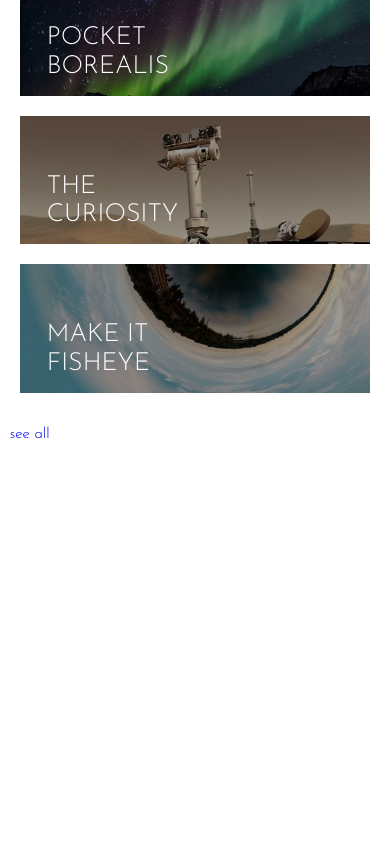
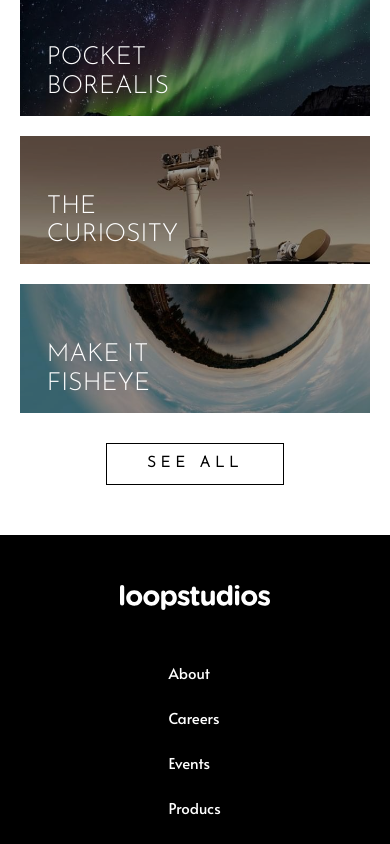
Before and after one commit to DavichoDev/loopstudios-landing-page, a website: page index.html in a window 390 px wide. Shown: the part 2258-3102 px from the top of the page. Before the commit the page ends 2751 px from the top, so only its background shows below. Drawn offline with Linux system fonts and the light colour scheme.

Commit message:
[FEAT] mobile version ready

```diff
--- a/index.html
+++ b/index.html
@@ -89,6 +89,36 @@
         </div>
     </section>
 
+    <footer class="footer">
+        <div class="footer-content contenedor">
+            <div class="logo">
+                <img src="build/img/logo.svg" alt="Logo Loopstudios">
+            </div>
+            <ul class="links">
+                <li>About</li>
+                <li>Careers</li>
+                <li>Events</li>
+                <li>Producs</li>
+                <li>Support</li>
+            </ul>
+            <div class="socials">
+                <div class="social">
+                    <i class="fa-brands fa-facebook-square"></i>
+                </div>
+                <div class="social">
+                    <i class="fa-brands fa-twitter"></i>
+                </div>
+                <div class="social">
+                    <i class="fa-brands fa-pinterest"></i>
+                </div>
+                <div class="social">
+                    <i class="fa-brands fa-instagram"></i>
+                </div>
+            </div>
+            <p class="copyright">&#169; 2022 Loopstudios. All rights reserved.</p>
+        </div>
+    </footer>
+
 </body>
 
 </html>
--- a/src/scss/app.scss
+++ b/src/scss/app.scss
@@ -2,3 +2,4 @@
 @use 'header';
 @use 'about';
 @use 'our-creations';
+@use 'footer';
--- /dev/null
+++ b/src/scss/footer/_footer.scss
@@ -0,0 +1,42 @@
+@use 'base/variables' as v;
+@use 'base/mixins' as m;
+
+.footer {
+    background-color: v.$black;
+    padding: 5rem 0 3.5rem 0;
+    .footer-content {
+        display: flex;
+        flex-direction: column;
+        align-items: center;
+        justify-content: center;
+        .logo {
+            width: 15rem;
+            padding-bottom: 2rem;
+        }
+        .links, .socials {
+            color: v.$white;
+        }
+        .links {
+            list-style: none;
+            padding: 2rem 0;
+            margin: 0;
+            li {
+                line-height: 3;
+                font-size: 1.5rem;
+            }
+        }
+        .socials {
+            display: flex;
+            justify-content: space-between;
+            font-size: 3rem;
+            gap: 2rem;
+            margin: 0 auto;
+            width: 50%;
+            padding: 1rem 0;
+        }
+        .copyright {
+            margin: 0;
+            font-size: 1.6rem;
+        }
+    }
+}
--- /dev/null
+++ b/src/scss/footer/_index.scss
@@ -0,0 +1 @@
+@forward 'footer';
--- a/src/scss/our-creations/_our-creations.scss
+++ b/src/scss/our-creations/_our-creations.scss
@@ -5,7 +5,10 @@
     margin-bottom: 5rem;
 
     .our-creations-content {
-
+        display: flex;
+        flex-direction: column;
+        align-items: center;
+        justify-content: center;
         .heading {
             font-size: 3.5rem;
             margin: 2rem 0;
@@ -14,7 +17,6 @@
 
         .creations {
             padding: 0 0 2rem 0;
-
             .creation {
                 padding: 1rem;
                 position: relative;
@@ -37,7 +39,8 @@
 
                 &::before {
                     content: "";
-                    background-color: rgba(0, 0, 0, .4);
+                    background-color: v.$black;
+                    opacity: .4;
                     position: absolute;
                     top: 0;
                     right: 0;
@@ -47,7 +50,14 @@
                 }
             }
         }
-
-        .button {}
+        .button {
+            text-transform: uppercase;
+            color: v.$black;
+            letter-spacing: .5rem;
+            font-weight: bolder;
+            line-height: 0;
+            padding: 2rem 4rem;
+            border: .1rem solid v.$black;
+        }
     }
 }
```
Also changed, not shown: build/css/app.css, 1 other file.
